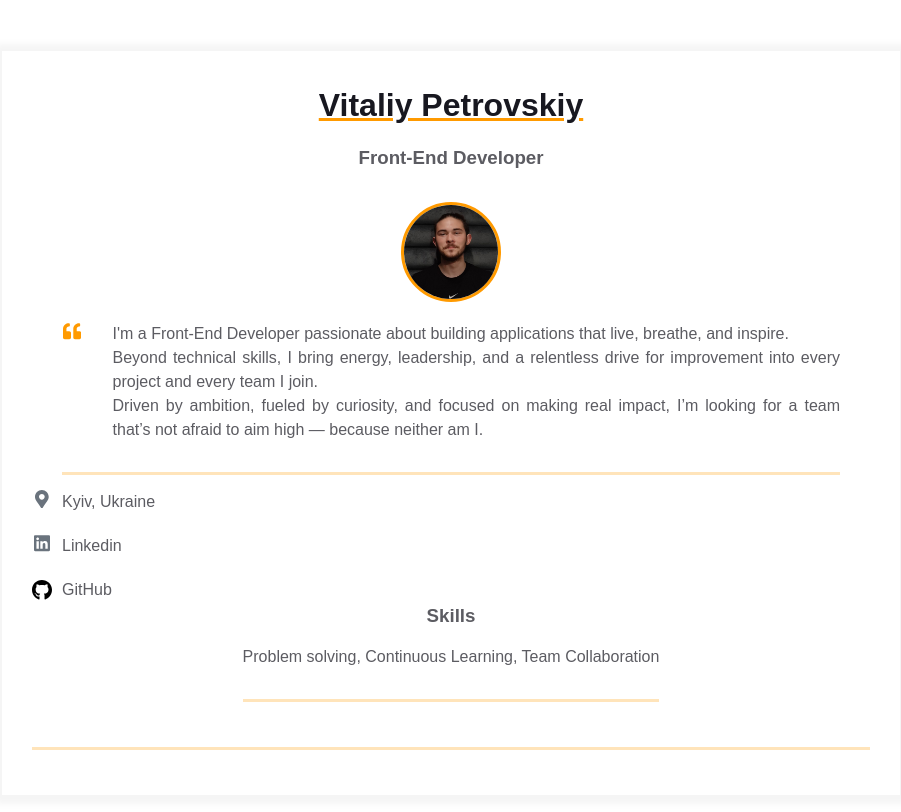
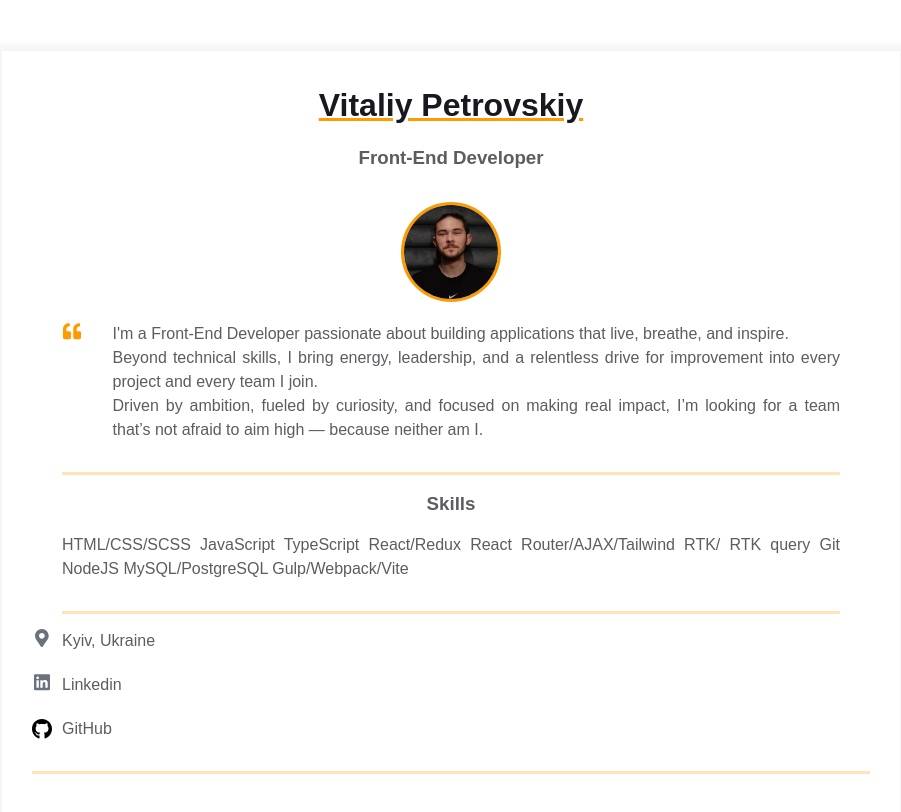
Before and after one commit to KOTFAN/homepage, a plain HTML site: page index.html in a window 1280 px wide. Shown: the whole page, without its empty margins (189-1090 px from the left). Drawn offline with Linux system fonts and the light colour scheme.

Commit message:
add my skills

```diff
--- a/index.html
+++ b/index.html
@@ -49,6 +49,25 @@
                         </div>
                      </div>
                   </div>
+                  <div class="container">
+                     <div class="resume__block">
+                        <div class="skills">
+                           <h3 class="skills__header">Skills</h3>
+                           <p class="skills__text">
+                              <span>HTML/CSS/SCSS</span>
+                              <span>JavaScript</span>
+                              <span>TypeScript</span>
+                              <span>React/Redux</span>
+                              <span>React Router/AJAX/Tailwind</span>
+                              <span>RTK/ RTK query</span>
+                              <span>Git</span>
+                              <span>NodeJS</span>
+                              <span>MySQL/PostgreSQL</span>
+                              <span>Gulp/Webpack/Vite</span>
+                           </p>
+                        </div>
+                     </div>
+                  </div>
 
                   <div class="contact-info__block">
                      <a href="" rel="author" class="contact-info__item">
@@ -89,16 +108,7 @@
                         <span>GitHub</span>
                      </a>
                   </div>
-                  <div class="container">
-                     <div class="resume__block">
-                        <div class="skills">
-                           <h3 class="skills__header">Skills</h3>
-                           <p class="skills__text">
-                              Problem solving, Continuous Learning, Team Collaboration
-                           </p>
-                        </div>
-                     </div>
-                  </div>
+
                </div>
             </div>
          </div>
```
